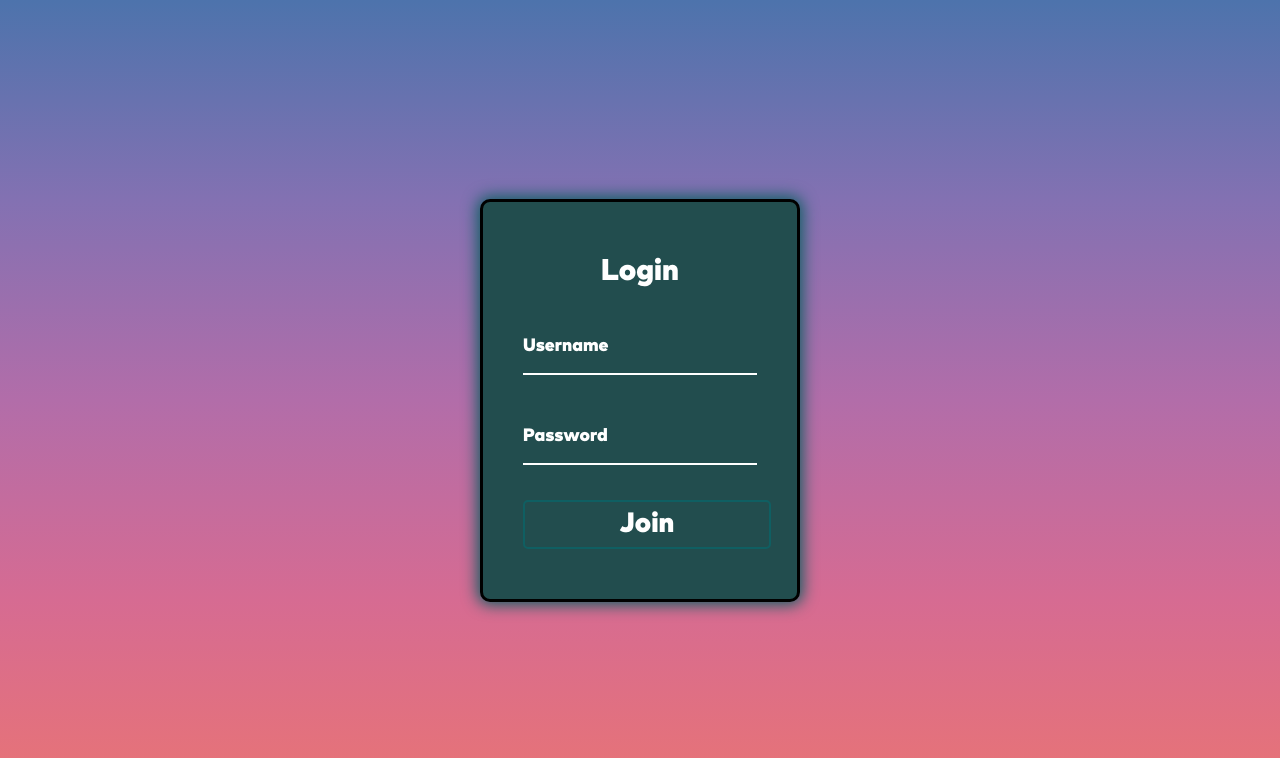
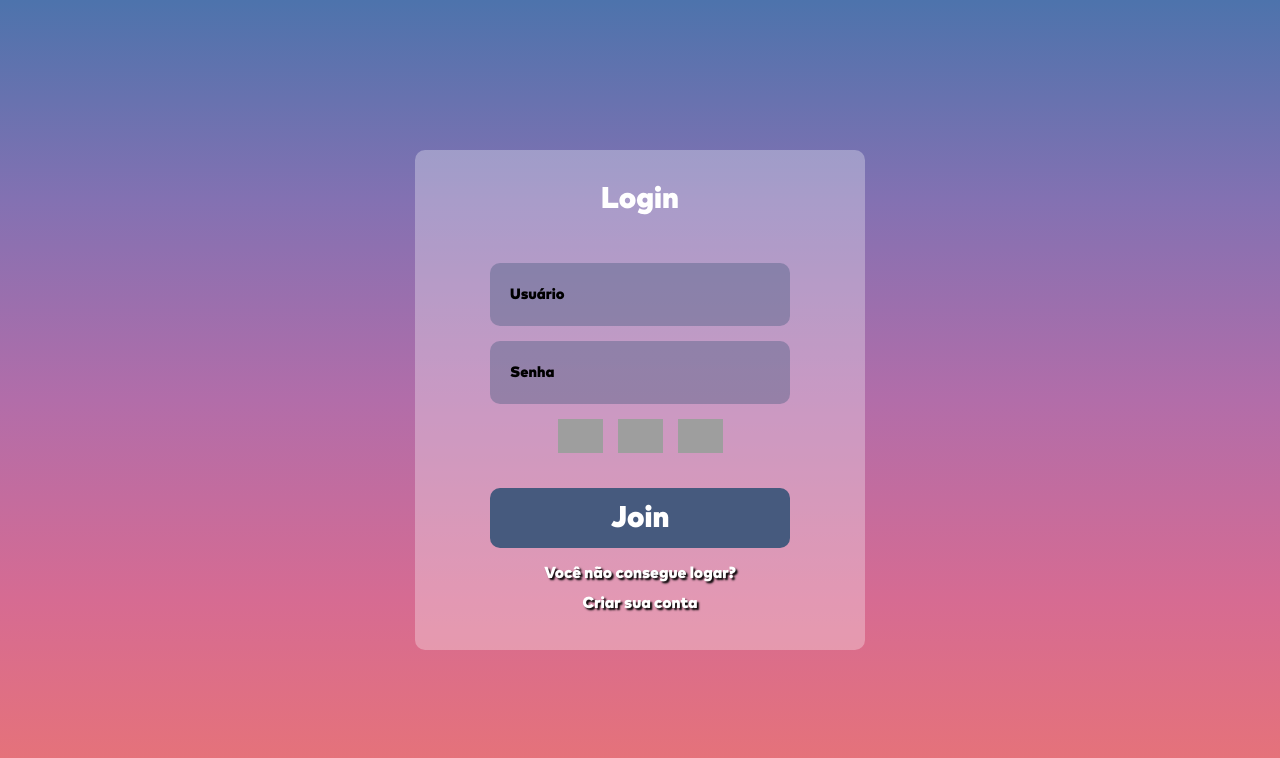
Before and after one commit to blueishot/Login, a plain HTML site: page index.html in a window 1280 px wide. Drawn offline with Linux system fonts and the light colour scheme; grey boxes are pictures that could not be loaded.

Commit message:
Login Remake, JS, CSS and HTML

```diff
--- a/art.css
+++ b/art.css
@@ -7,12 +7,8 @@
     box-sizing: border-box;
 }
 
-input{
+input, button{
     all: unset;
-}
-
-button{
-    all:unset;
 }
 
 body{
@@ -21,7 +17,6 @@ body{
     font-family: ffmarksv;
     font-size: 30px;
     background-image: linear-gradient(to bottom, #4d73ac, #8371b2, #b26da9, #d66b92, #e97474);
-    overflow: none;
     display: flex;
     flex-direction: column;
     align-items: center;
@@ -30,16 +25,15 @@ body{
 }
 
 .loginBody{
-    /* background-color: yellow; */
     display: flex;
     flex-direction: column;
-    border: 3px solid black;
-    background-color: #224d4e;
+    align-items: center;
+    background-color: rgba(255, 255, 255, 0.3);
     border-radius: 10px;
-    box-shadow: 0px 0px 15px 3px #0f5f62;
-    padding: 20px 40px;
     user-select: none;
-    box-sizing: border-box;
+    width: 450px;
+    height: 500px;
+    gap: 15px;
 
 }
 
@@ -49,69 +43,67 @@ body{
 }
 
 .loginInput{
-    position: relative;
-    width: 100%;
-    padding: 15px 0px;
+    width: 300px;
     font-size: 18px;
-    color: #ffffff;
-    margin-bottom: 35px;
-    border: 0;
-    border-bottom: 2px solid #ffffff;
-    outline: none;
-    display: block;
-    background: transparent;
+    border-radius: 10px;
+    padding: 20px;
+    background: rgba(70, 90, 126, 0.4);
+    color: BLACK;
 }
 
-label{
-    position: absolute;
-    left: 0%;
-    pointer-events: none;
+::placeholder {
+    color: black;
+    font-size: 15px;
 }
 
-label span{
-    display: inline-block;
-    min-width: 5px;
-    transition: 3s;
+input:focus::placeholder {
+    visibility: hidden;
 }
 
-.loginInput input:focus + label span {
-    color: yellow;
-    transform: translateY(-30px);
+.socialMediaLogin {
+    width: 100%;
+    display: flex;
+    flex-direction: row;
+    justify-content: center;
+    gap: 15px;
+
 }
 
-::placeholder{
+img {
+    width: 45px;
+    object-fit: cover;
+    cursor: pointer;
+}
+
+.loginButton {
+    background-color: #465a7e;
+    width: 300px;
+    height: 60px;
+    border-radius: 10px;
+    text-align: center;
+    margin-top: 20px;
+    cursor: pointer;
     color: #ffffff;
 }
 
-.loginButton{
-    border: 2px solid #0f5f62;
-    width: 100%;
-    background-color: #224d4e;
-    padding: 5px;
-    cursor: pointer;
-    font-size: 28px;
-    color: #ffffff;
-    border-radius: 5px;
-    text-align: center;
+:where(.loginButton):hover {
+    background-color: #64738f;
 }
 
-.loginButton:hover{
-    background-color: #2f9599;
-
+.semConta {
+    display: flex;
+    flex-direction: column;
+    align-items: center;
+    gap: 10px;
 }
 
-.loginButton:active{
-    border: 4px solid #0f5f62;
+span {
+    color: #ffffff;
+    font-size: 16px;
+    text-shadow: black 2px 2px 2px;
+    cursor: pointer;
 }
 
-
-
-/* .loginUsername, label {
-    top: 0;
-    left: 0;
-    padding: 10px 0px;
-    font-size: 18px;
-    color: #ffffff;
-    pointer-events: none;
-    transition: 0.5s;
-} */
+:where(span):hover {
+    color: rgb(146, 146, 146);
+}
--- a/index.html
+++ b/index.html
@@ -1,28 +1,29 @@
 <html>
     <head>
-        <link rel="stylesheet" href="art.css">
-        </link>
-
+        <link rel="stylesheet" href="art.css"></link>
     </head>
     <body>
         <div class="loginBody">
             <div class="loginTitle">
                 <p>Login</p>
             </div>
-            <form>
-                <div class="loginInput">
-                    <input type="text"  maxlength="15">
-                    <label>Username</label>
-                </div>
-                <div class="loginInput">
-                    <input type="password"  maxlength="10">
-                    <label>Password</label>
-                </div>
-                <button class="loginButton">Join</button>
-            </form>
+            <div class="loginInput">
+                <input type="text"  maxlength="15" placeholder="Usuário" class="inputText">
+            </div>
+            <div class="loginInput">
+                <input type="password"  maxlength="10" placeholder="Senha" class="inputPassword">
+            </div>
+            <div class="socialMediaLogin" >
+                <img  draggable="false" onclick="redesocial()" src="https://upload.wikimedia.org/wikipedia/commons/thumb/5/53/Google_%22G%22_Logo.svg/1024px-Google_%22G%22_Logo.svg.png">
+                <img  draggable="false" onclick="redesocial()" src="https://logodownload.org/wp-content/uploads/2014/09/facebook-logo-3-1.png">
+                <img  draggable="false" onclick="redesocial()" src="https://cdn-icons-png.flaticon.com/512/174/174857.png">
+            </div>
+            <button class="loginButton" onclick="logar()">Join</button>
+            <div class="semConta">
+                <span onclick="forgotten()">Você não consegue logar?</span>
+                <span onclick="criaConta()">Criar sua conta</span>
+            </div>
         </div>
         <script src="script.js"></script>
     </body>
 </html>
-
-<!-- Animação do Label não está funcionando -->
--- a/script.js
+++ b/script.js
@@ -1,8 +1,22 @@
-const labels = document.querySelectorAll('.loginInput label');
+function logar() {
+    let user = window.document.getElementsByClassName('inputText')[0]
+    let pass = window.document.getElementsByClassName('inputPassword')[0]
 
-labels.forEach(label => {
-    labels.innerHTML = label.innerText
-    .split('')
-    .map((letter, index) => `<span style="transition-delay:${index * 50}ms">${letter}</span>` )
-    .join('')
-})
+    if (user.value.length == 0 || pass.value.length ==0) {
+        window.alert('Por favor verifique as credenciais')
+    } else {
+        window.alert('Você digitou qualquer coisa mas o dev não fez nada quanto a isso.')
+    }
+}
+
+function redesocial() {
+    window.alert('Você tentou logar por alguma rede social')
+}
+
+function forgotten() {
+    window.alert('O dev não sabe recuperar conta')
+}
+
+function criaConta() {
+    window.alert('O dev não fez página de registro')
+}
```
